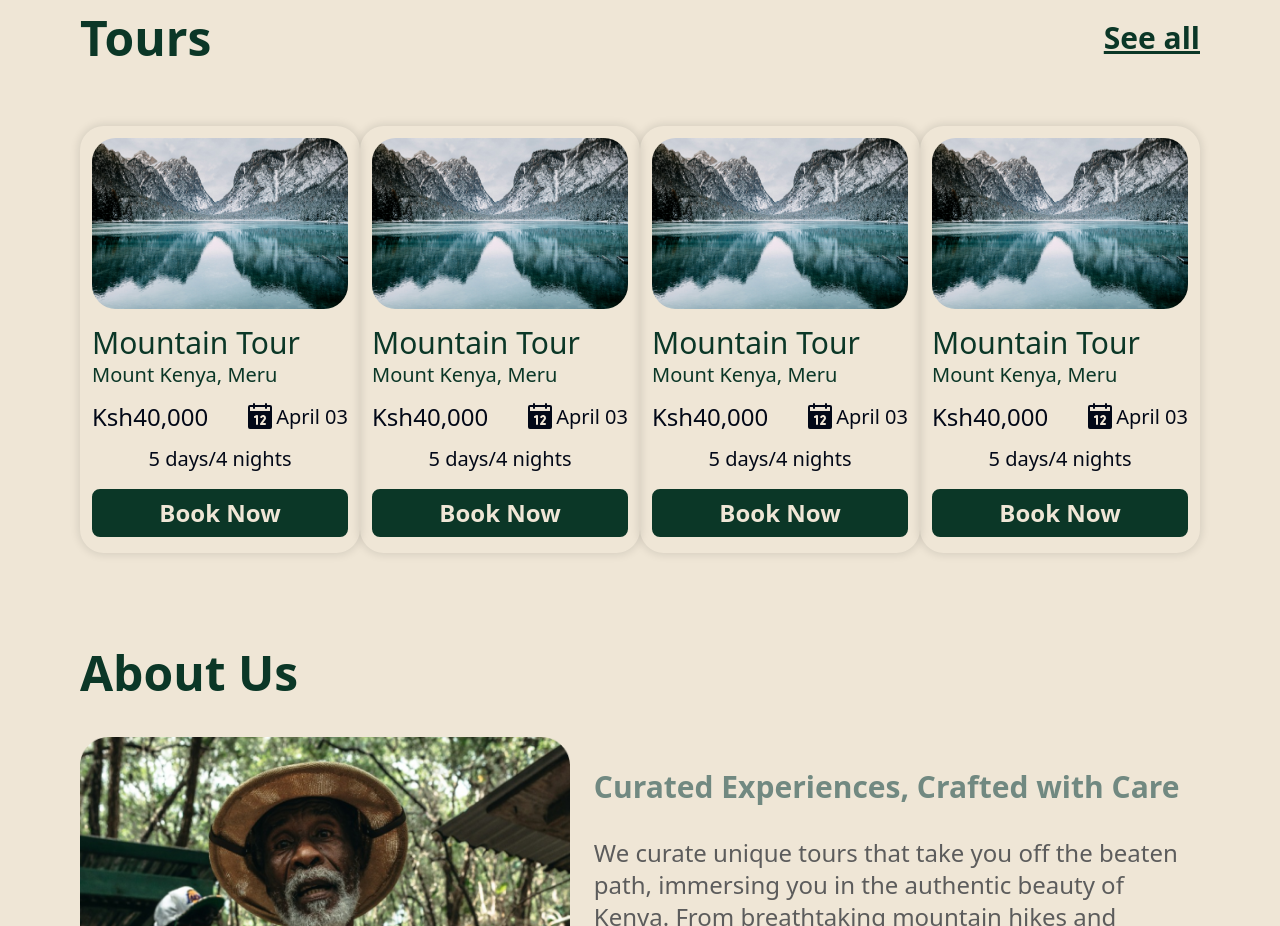
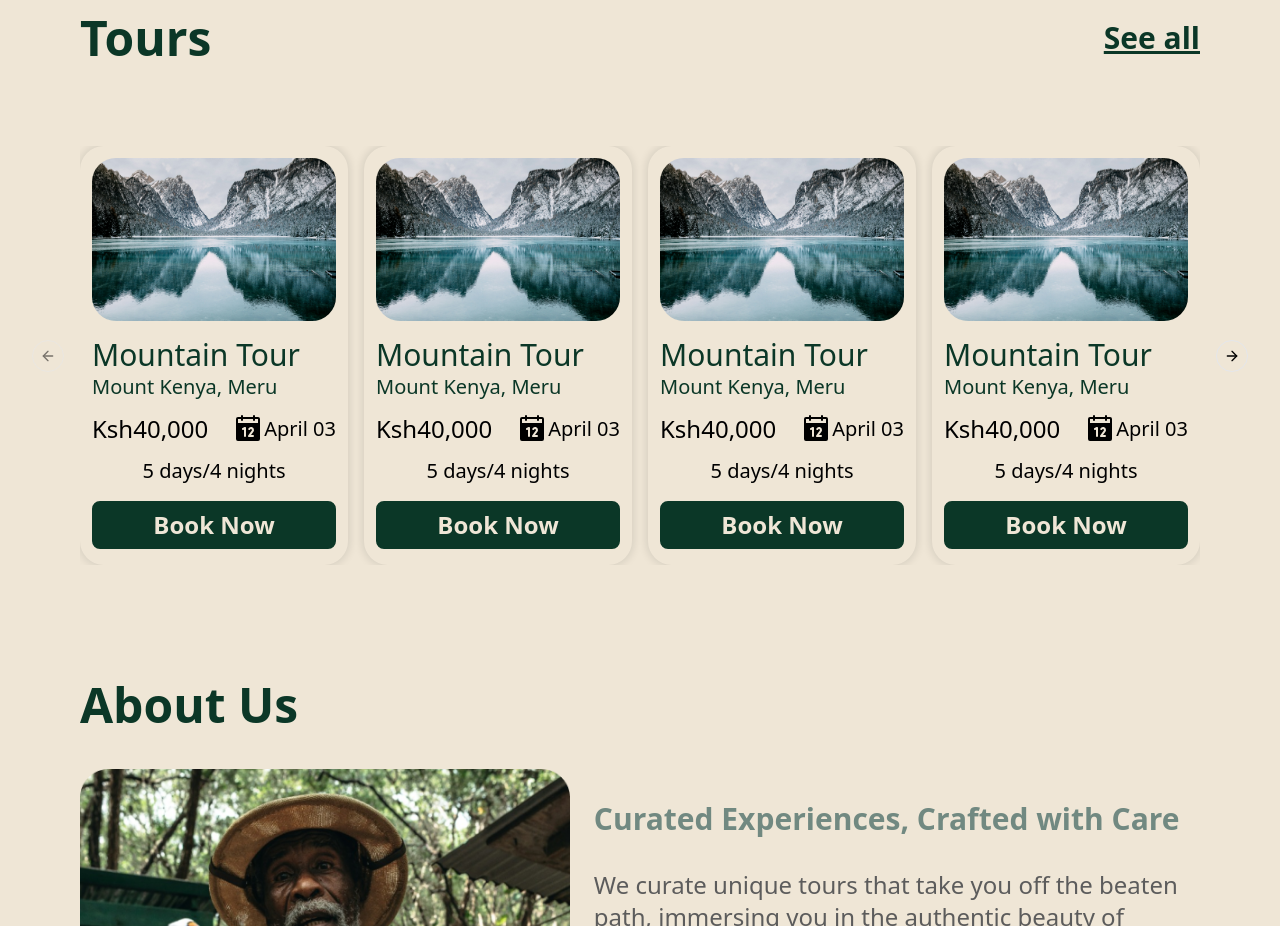
Before and after one commit to jeff283/Mosaic-tours, a React (Vite) app: page / in a window 1280 px wide. Shown: the part 860-1786 px from the top of the page. Built offline with nearby package versions, Linux system fonts and the light colour scheme.

Commit message:
Added Tour Carousel

```diff
--- /dev/null
+++ b/src/components/TourCarousel.tsx
@@ -0,0 +1,41 @@
+import {
+  Carousel,
+  CarouselContent,
+  CarouselItem,
+  CarouselNext,
+  CarouselPrevious,
+} from "@/components/ui/carousel";
+import TourCard from "./TourCard";
+
+const TourCarousel = () => {
+  return (
+    <Carousel
+      opts={{
+        align: "center",
+      }}
+      className="w-full max-w-[1600px] mdMax:pl-6 py-5 "
+    >
+      <CarouselContent className="-ml-2 md:-ml-4">
+        <CarouselItem className="pl-2 md:pl-4 smMax:basis-full md:basis-1/2 lg:basis-1/4">
+          <TourCard />
+        </CarouselItem>
+        <CarouselItem className="pl-2 md:pl-4 smMax:basis-full md:basis-1/2 lg:basis-1/4">
+          <TourCard />
+        </CarouselItem>
+        <CarouselItem className="pl-2 md:pl-4 smMax:basis-full md:basis-1/2 lg:basis-1/4">
+          <TourCard />
+        </CarouselItem>
+        <CarouselItem className="pl-2 md:pl-4 smMax:basis-full md:basis-1/2 lg:basis-1/4">
+          <TourCard />
+        </CarouselItem>
+        <CarouselItem className="pl-2 md:pl-4 smMax:basis-full md:basis-1/2 lg:basis-1/4">
+          <TourCard />
+        </CarouselItem>
+      </CarouselContent>
+      <CarouselPrevious />
+      <CarouselNext />
+    </Carousel>
+  );
+};
+
+export default TourCarousel;
--- a/src/index.css
+++ b/src/index.css
@@ -2,7 +2,7 @@
 @tailwind components;
 @tailwind utilities;
 
-@layer base {
+/* @layer base {
   :root {
     --background: 0 0% 100%;
     --foreground: 222.2 84% 4.9%;
@@ -73,7 +73,7 @@
   body {
     @apply bg-background text-foreground;
   }
-}
+} */
 
 
 @layer base {
--- a/src/pages/HomePage/HomePage.tsx
+++ b/src/pages/HomePage/HomePage.tsx
@@ -3,6 +3,7 @@ import Navbar from "../../components/Navbar";
 import ContactUs from "../../components/ContactUs";
 import Footer from "../../components/Footer";
 import TourCard from "../../components/TourCard";
+import TourCarousel from "@/components/TourCarousel";
 
 // Assets
 import fiveStars from "../../assets/SVGs/5-stars.svg";
@@ -67,12 +68,9 @@ const HomePage = () => {
             <div className="text-2xl md:text-3xl underline ">See all</div>
           </div>
           {/* Card Container */}
-          <div className="flex justify-between">
+          <div className="flex justify-center">
             {/* Cards */}
-            <TourCard />
-            <TourCard />
-            <TourCard />
-            <TourCard />
+            <TourCarousel />
           </div>
         </div>
       </section>
--- a/tailwind.config.js
+++ b/tailwind.config.js
@@ -1,17 +1,7 @@
 /** @type {import('tailwindcss').Config} */
-module.exports = {
-  darkMode: ["class"],
-  content: [
-    "./pages/**/*.{ts,tsx}",
-    "./components/**/*.{ts,tsx}",
-    "./app/**/*.{ts,tsx}",
-    "./src/**/*.{ts,tsx}",
-  ],
-  prefix: "",
+export default {
+  content: ["./index.html", "./src/**/*.{js,ts,jsx,tsx}"],
   theme: {
-    container: {
-      center: true,
-      padding: "2rem",
     screens: {
       sm: "480px",
       md: "768px",
@@ -21,8 +11,6 @@ module.exports = {
       mdMax: { max: "768px" },
       lgMax: { max: "976px" },
       xlMax: { max: "1440px" },
-        "2xl": "1400px",
-      },
     },
     extend: {
       colors: {
@@ -33,61 +21,8 @@ module.exports = {
         black: "#1B1C1B",
         white: "#FFFFFF",
         lightGray: "#5C5C5C",
-
-        border: "hsl(var(--border))",
-        input: "hsl(var(--input))",
-        ring: "hsl(var(--ring))",
-        background: "hsl(var(--background))",
-        foreground: "hsl(var(--foreground))",
-        primary: {
-          DEFAULT: "hsl(var(--primary))",
-          foreground: "hsl(var(--primary-foreground))",
-        },
-        secondary: {
-          DEFAULT: "hsl(var(--secondary))",
-          foreground: "hsl(var(--secondary-foreground))",
-        },
-        destructive: {
-          DEFAULT: "hsl(var(--destructive))",
-          foreground: "hsl(var(--destructive-foreground))",
-        },
-        muted: {
-          DEFAULT: "hsl(var(--muted))",
-          foreground: "hsl(var(--muted-foreground))",
-        },
-        accent: {
-          DEFAULT: "hsl(var(--accent))",
-          foreground: "hsl(var(--accent-foreground))",
-        },
-        popover: {
-          DEFAULT: "hsl(var(--popover))",
-          foreground: "hsl(var(--popover-foreground))",
-        },
-        card: {
-          DEFAULT: "hsl(var(--card))",
-          foreground: "hsl(var(--card-foreground))",
-        },
-      },
-      borderRadius: {
-        lg: "var(--radius)",
-        md: "calc(var(--radius) - 2px)",
-        sm: "calc(var(--radius) - 4px)",
-      },
-      keyframes: {
-        "accordion-down": {
-          from: { height: "0" },
-          to: { height: "var(--radix-accordion-content-height)" },
-        },
-        "accordion-up": {
-          from: { height: "var(--radix-accordion-content-height)" },
-          to: { height: "0" },
-        },
-      },
-      animation: {
-        "accordion-down": "accordion-down 0.2s ease-out",
-        "accordion-up": "accordion-up 0.2s ease-out",
       },
     },
   },
-  plugins: [require("tailwindcss-animate"), require("@tailwindcss/forms")],
+  plugins: [require("@tailwindcss/forms")],
 };
```
Lines whose indentation alone changed are shown as unchanged.
